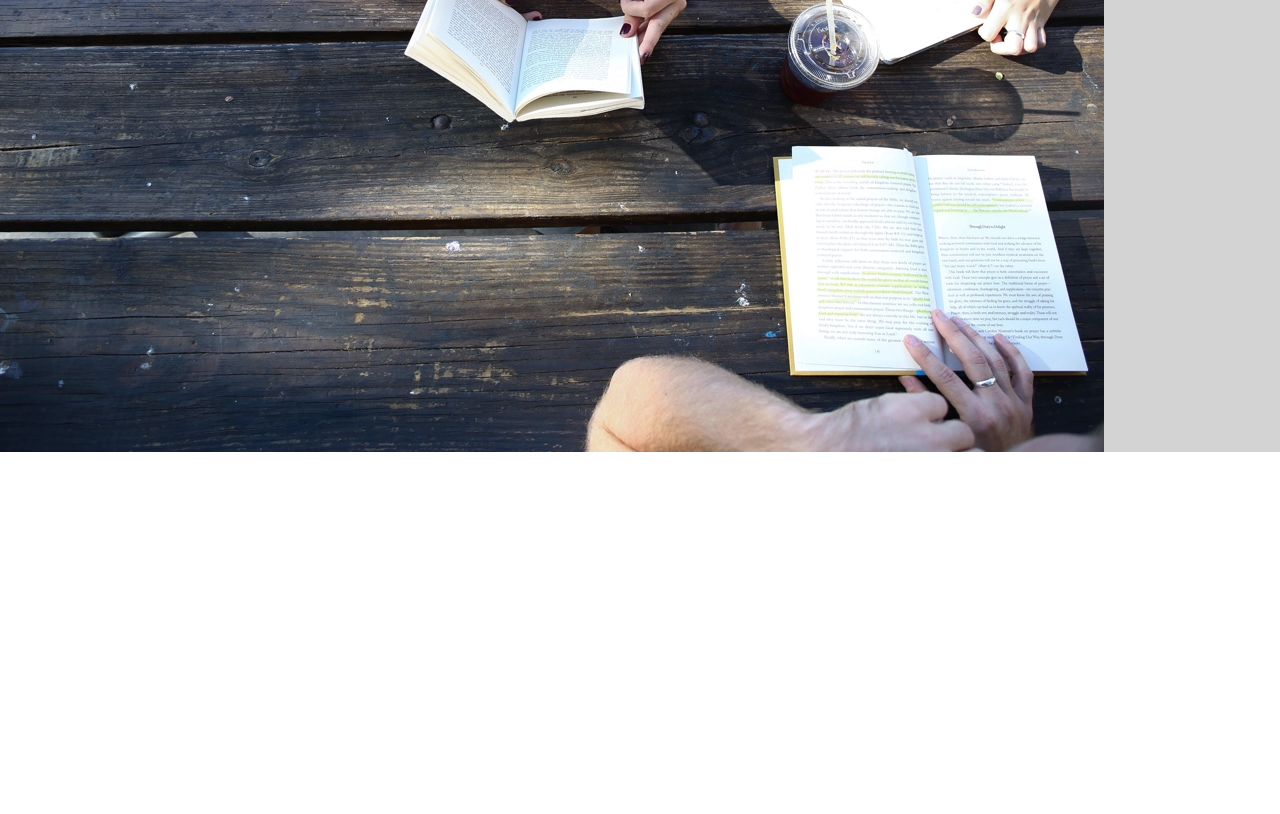
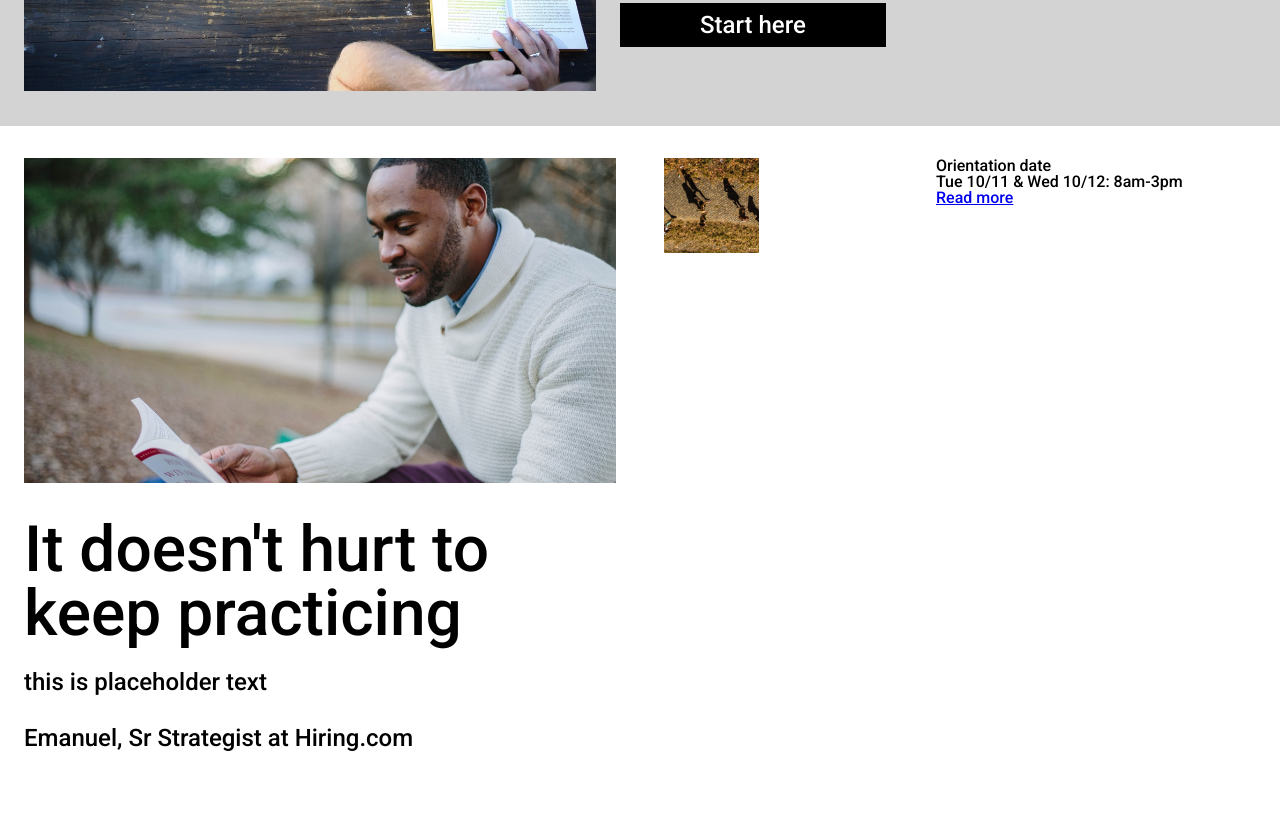
Before and after one commit to nwallingsford/colmaracademy, a plain HTML site: page index.html in a window 1280 px wide. Shown: the part 434-1248 px from the top of the page. Before the commit the page ends 886 px from the top, so only its background shows below. Drawn offline with Linux system fonts and the light colour scheme.

Commit message:
Add campus info section

```diff
--- a/index.html
+++ b/index.html
@@ -26,12 +26,32 @@
     <!-- Mobile nav -->
     <!-- Desktop hero section -->
     <div class="hero-section flex">
+      <div class="hero-image">
         <img src="resources/images/banner.jpg" alt="Students sitting at a table studying">
+      </div>
       <div class="hero-text">
         <h1>Learn something new everyday</h1>
         <h2>Lorem ipsum dolor sit amet, consectetur adipiscing elit.</h2>
+        <a href="#">Start here</a>
       </div>
-
+    </div>
+    <div class="campus-info-section flex">
+      <div class="campus-info-main">
+        <img src="resources/images/information-main.jpg" alt="Student reading a book outside">
+          <h1>It doesn't hurt to keep practicing</h1>
+          <p>this is placeholder text</p>
+          <p>Emanuel, Sr Strategist at Hiring.com</p>
+      </div>
+      <div class="campus-info-links flex">
+        <div class="campus-info-image">
+          <img src="resources/images/information-orientation.jpg" alt="Students walking on campus">
+        </div>
+        <div class="campus-info-detail">
+          <h2>Orientation date</h2>
+          <p>Tue 10/11 &amp; Wed 10/12: 8am-3pm</p>
+          <a href="#">Read more</a>
+        </div>
+      </div>
     </div>
   </body>
 </html>
--- a/resources/css/style.css
+++ b/resources/css/style.css
@@ -2,6 +2,8 @@ html {
   font-size: 16px;
   font-family: 'Roboto', sans-serif;
 }
+
+/* Desktop Nav styles */
 
 .desktop-nav.flex {
   align-items: center;
@@ -28,6 +30,8 @@ html {
   align-items: center;
 }
 
+/* Hero Section styles */
+
 .flex {
   display: flex;
 }
@@ -36,6 +40,67 @@ html {
   background-color: lightgray;
 }
 
-.hero-section img {
+.hero-image {
+  width: 60%;
+  margin: 2rem 1.5rem;
+}
 
+.hero-image img {
+  width: 100%;
 }
+
+.hero-text {
+  margin: auto 0;
+  line-height: 1;
+}
+
+.hero-text h1 {
+  font-size: 4rem;
+  padding: 2rem 0;
+}
+
+.hero-text h2 {
+  font-size: 2rem;
+  padding-bottom: 2rem;
+}
+
+.hero-text a {
+  background: black;
+  padding: .5rem 5rem;
+  font-size: 1.5rem;
+  text-decoration: none;
+  color: white;
+}
+
+/* Campus Info styles */
+
+.campus-info-main {
+  width: 60%;
+  margin: 2rem 1.5rem;
+}
+
+.campus-info-main img {
+  width: 100%;
+}
+
+.campus-info-main h1 {
+  font-size: 4rem;
+  padding: 2rem 0 1.5rem 0;
+}
+
+.campus-info-main p:last-child {
+  padding: 2rem 0;
+}
+
+.campus-info-main p {
+  font-size: 1.5rem;
+}
+
+.campus-info-links {
+  width: 60%;
+  margin: 2rem 1.5rem;
+}
+
+.campus-info-links img {
+  width: 35%;
+}
```
